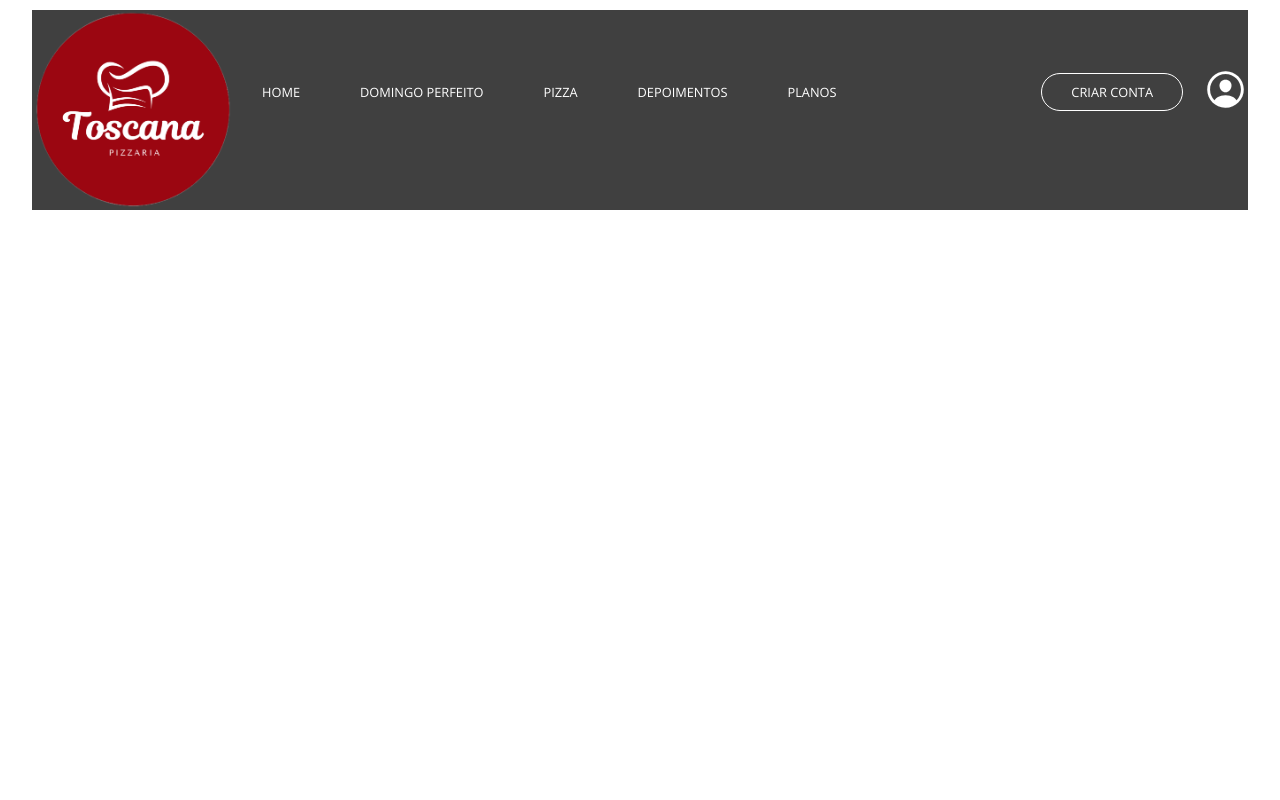
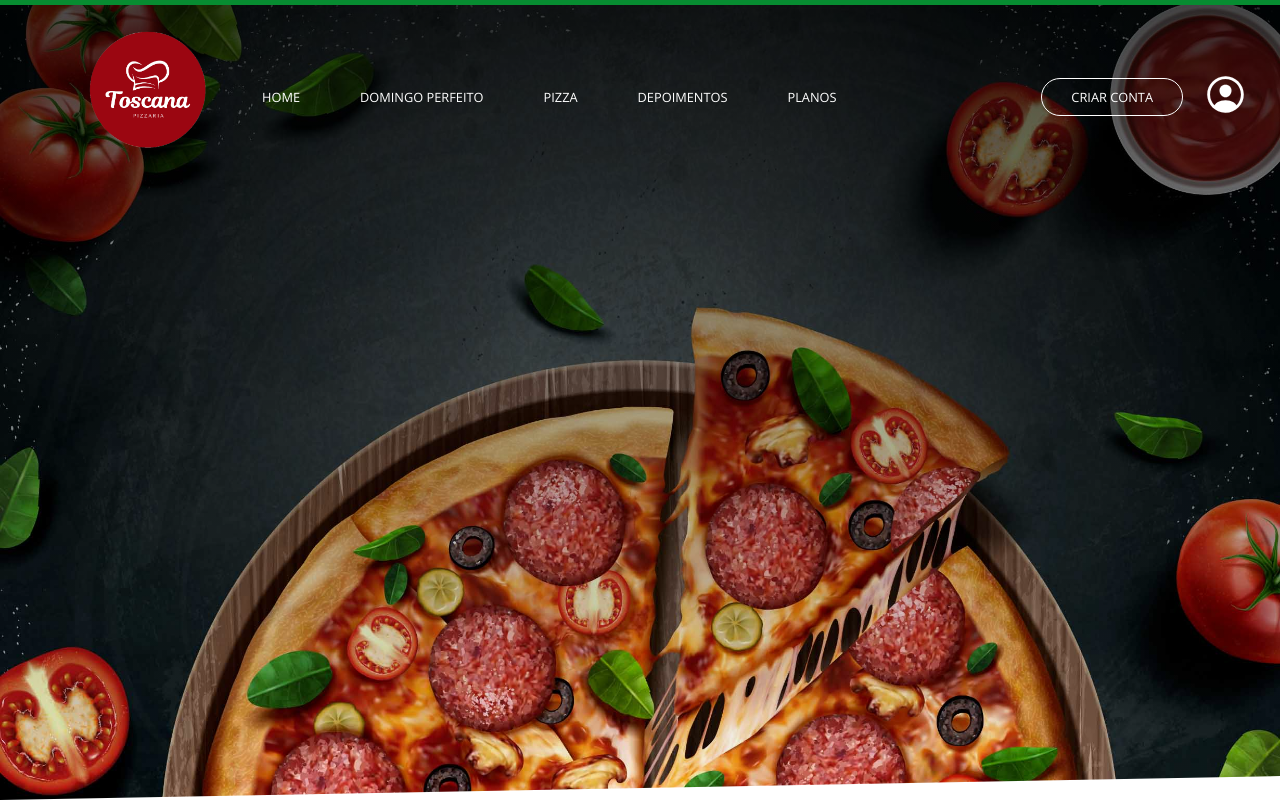
Before and after one commit to Bruniele/Pizzaria, a plain HTML site: page PizzariaToscana/index.html in a window 1280 px wide. Drawn offline with nearby package versions, Linux system fonts and the light colour scheme; a web font is replaced by a local one.

Commit message:
Iniciar o header

```diff
--- a/PizzariaToscana/_estilos/layout.css
+++ b/PizzariaToscana/_estilos/layout.css
@@ -16,18 +16,27 @@ CINZA BEM CLARO: #F7F7F7
   box-sizing: border-box;
 }
 
+header {
+  background-image: linear-gradient(rgba(0,0,0,0.7),rgba(0,0,0,0)), url(../_imagens/secao08-background-capa.jpg);
+  background-size: cover;
+  background-position: top center;
+  width: 100%;
+  height: 100vh;
+  border-top: 5px solid #078C31;
+  clip-path: polygon(0 0, 100% 0, 100% 97%, 0 100%);
+}
+
 nav {
   width: 95%;
   height: 200px;
-  background-color: #404040;
-
   margin: 10px auto;
 }
 
 nav div#logo {
   float: left;
   background-image: url(../_imagens/secao08-logo-pizzaria-toscana.png);
-  background-size: contain;
+  background-size: 60%;
+  background-position: 55px 15px;
   background-repeat: no-repeat;
   width: 200px;
   height: 200px;
@@ -41,7 +50,6 @@ nav ul {
   display: flex;
   flex-flow: row wrap;
   justify-content: left;
-
   margin-top: 70px;
   height: 40px;
 }
@@ -59,7 +67,6 @@ nav ul li a {
   text-decoration: none;
   padding: 10px 30px;
   border-radius: 100px;
-
   font-size: 80%;
 }
 
@@ -76,7 +83,6 @@ nav ul li a:hover {
 nav ion-icon#icone-user {
   width: 45px;
   height: 45px;
-
   color: white;
   margin-top: -13px;
   margin-left: 20px
```
Also changed, not shown: PizzariaToscana/_imagens/secao08-background-capa.jpg (added).
